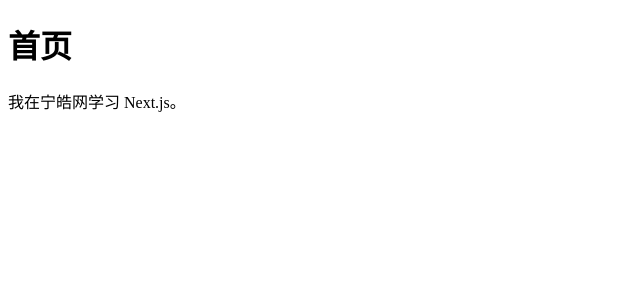
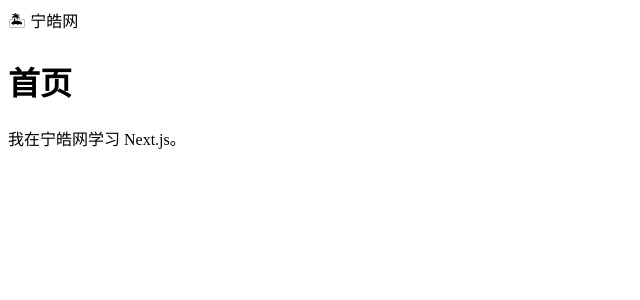
Before and after one commit to ninghao/ninghao-next-w22, a Next.js app: page / in a window 1280 px wide. Shown: the top 300 px of the page, without its empty margins (0-640 px from the left). Built offline with nearby package versions, Linux system fonts and the light colour scheme.

Commit message:
定制 Next 页面的布局（Layout）

```diff
--- a/app/layout.tsx
+++ b/app/layout.tsx
@@ -1,12 +1,19 @@
-export default function RootLayout({
-  children,
-}: {
-  children: React.ReactNode
-}) {
+type RootLayoutProps = {
+  children: React.ReactNode;
+};
+
+export default function RootLayout({ children }: RootLayoutProps) {
   return (
     <html>
       <head />
-      <body>{children}</body>
+      <body>
+        <header>
+          <div>
+            <span>🏝</span> 宁皓网
+          </div>
+        </header>
+        <main>{children}</main>
+      </body>
     </html>
-  )
+  );
 }
```
